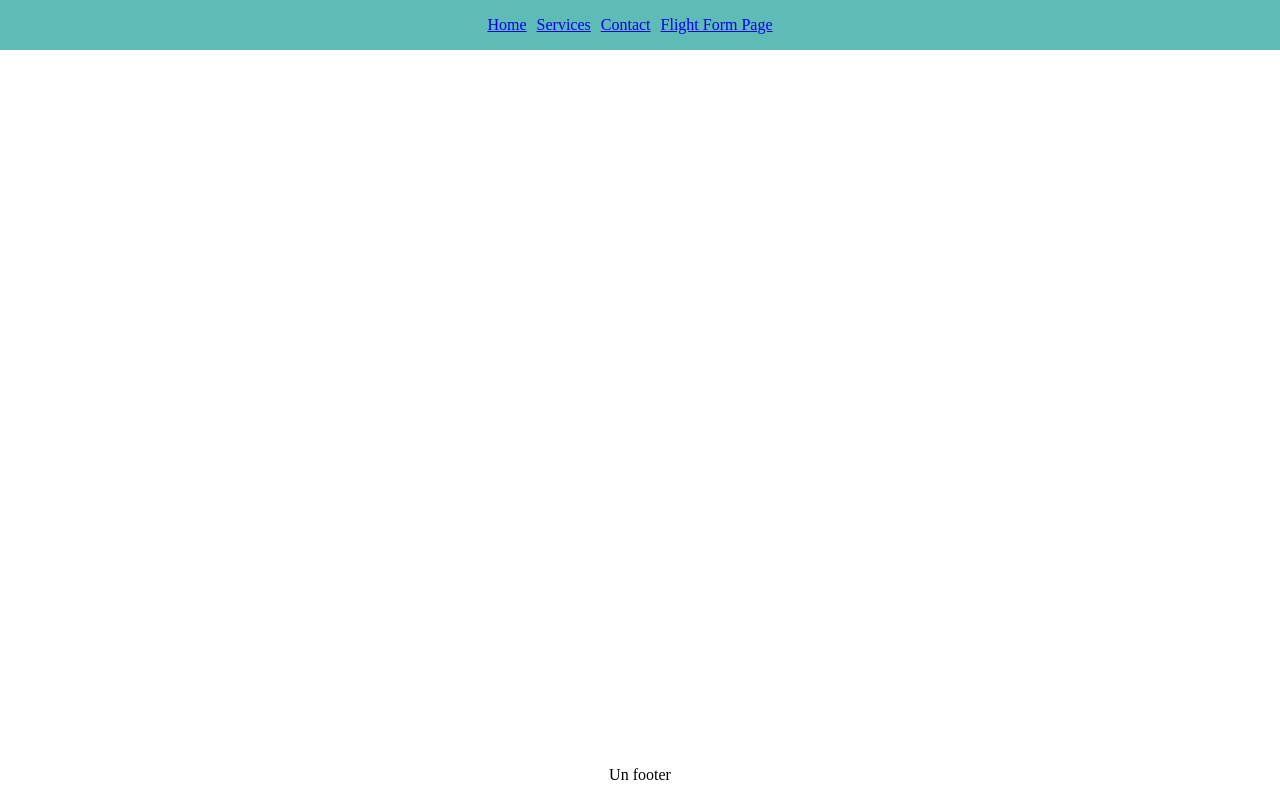
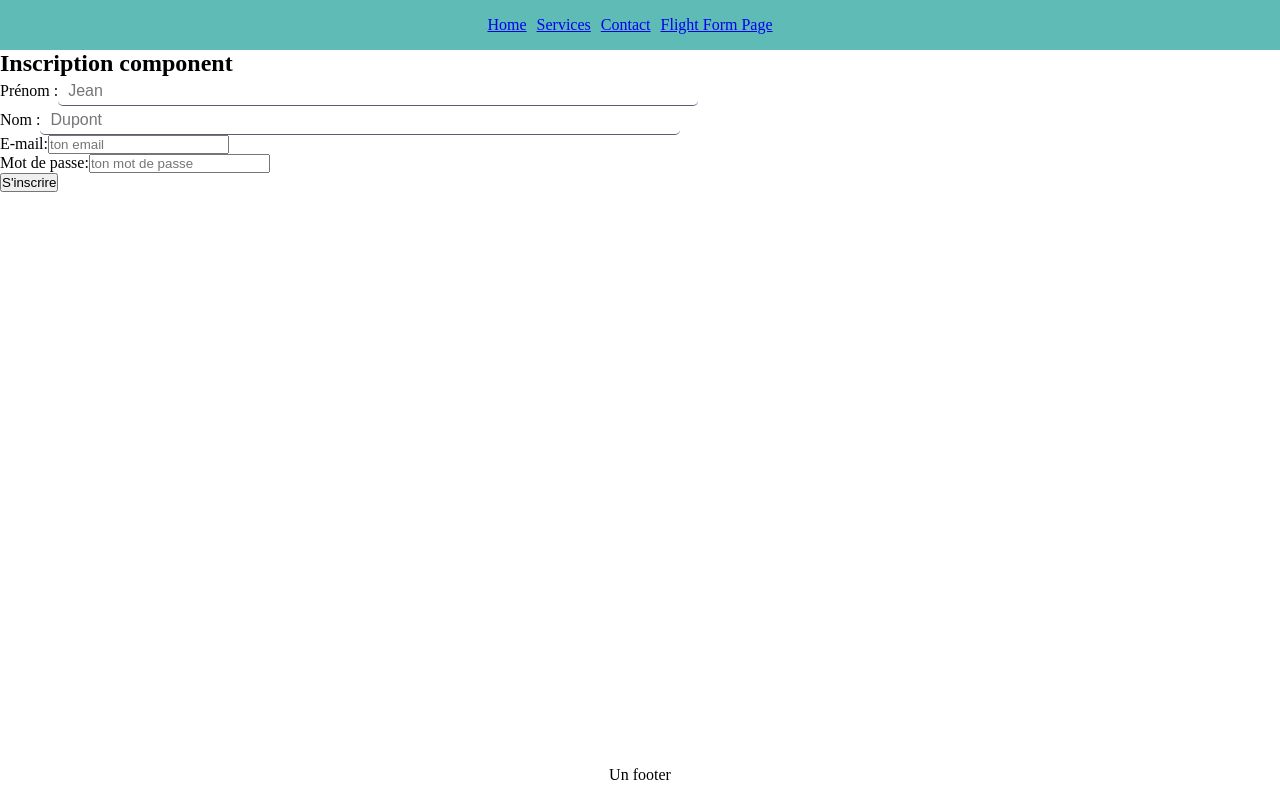
Before and after one commit to fmarincode/theCarbonProject, a React (Vite) app in the folder frontend/: page /inscription in a window 1280 px wide. Built offline with nearby package versions, Linux system fonts and the light colour scheme.

Commit message:
add inscription page

```diff
--- a/frontend/package.json
+++ b/frontend/package.json
@@ -24,6 +24,7 @@
     "eslint-plugin-react": "^7.32.1",
     "eslint-plugin-react-hooks": "^4.6.0",
     "husky": "^8.0.3",
-    "prettier": "^2.8.3"
+    "prettier": "^2.8.3",
+    "react-router-dom": "^6.14.1"
   }
 }
--- a/frontend/src/App.jsx
+++ b/frontend/src/App.jsx
@@ -8,6 +8,7 @@ import "./App.css";
 import LoginPage from "./Pages/LoginPage";
 import Home from "./Pages/Home";
 import { UserContext } from "./Contexts/UserContext";
+import InscriptionPage from "./Pages/InscriptionPage";
 
 function App() {
   const [user, setUser] = useState(null);
@@ -24,6 +25,7 @@ function App() {
           <Route path="/" element={<Home />} />
           <Route path="/FlightFormPage" element={<FlightFormPage />} />
           <Route path="/login" element={<LoginPage />} />
+          <Route path="/inscription" element={<InscriptionPage />} />
         </Routes>
       </UserContext.Provider>
 
--- /dev/null
+++ b/frontend/src/Components/Inscription/Inscription.jsx
@@ -0,0 +1,37 @@
+import React from "react";
+
+function Inscription() {
+  return (
+    <div className="inscriptionComponentContainer">
+      <h2>Inscription component</h2>
+
+      <form>
+        <div>
+          <label htmlFor="firstname">Prénom :</label>
+          <input type="text" placeholder="Jean" required />
+        </div>
+        <div>
+          <label htmlFor="lastname">Nom :</label>
+          <input type="text" placeholder="Dupont" required />
+        </div>
+        <div>
+          <label htmlFor="email">E-mail:</label>
+          <input type="email" id="email" placeholder="ton email" required />
+        </div>
+        <div>
+          <label htmlFor="password">Mot de passe:</label>
+          <input
+            type="password"
+            id="password"
+            placeholder="ton mot de passe"
+            required
+          />
+        </div>
+
+        <button type="submit">S'inscrire</button>
+      </form>
+    </div>
+  );
+}
+
+export default Inscription;
--- a/frontend/src/Components/Login/Login.jsx
+++ b/frontend/src/Components/Login/Login.jsx
@@ -1,4 +1,5 @@
 import React, { useState, useContext } from "react";
+import { Link } from "react-router-dom";
 import "./login.css";
 import { UserContext } from "../../Contexts/UserContext";
 
@@ -40,6 +41,9 @@ function Login() {
             required
           />
         </div>
+        <Link to="/Inscription" className="suggestInscription">
+          Pas encore inscrit ?{" "}
+        </Link>
         <button type="submit">Se connecter</button>
       </form>
     </div>
--- a/frontend/src/Components/Login/login.css
+++ b/frontend/src/Components/Login/login.css
@@ -10,3 +10,7 @@ body {
   left: 50%;
   transform: translate(-50%, -50%);
 }
+
+.suggestInscription:hover {
+  color: blue;
+}
--- /dev/null
+++ b/frontend/src/pages/InscriptionPage.jsx
@@ -0,0 +1,12 @@
+import React from "react";
+import Inscription from "../Components/Inscription/Inscription";
+
+function InscriptionPage() {
+  return (
+    <div>
+      <Inscription />
+    </div>
+  );
+}
+
+export default InscriptionPage;
```
Also changed, not shown: frontend/.eslintrc.json, frontend/src/Components/Inscription/inscription.css (added), 1 other file (tests, documents, lock files or other folders).
